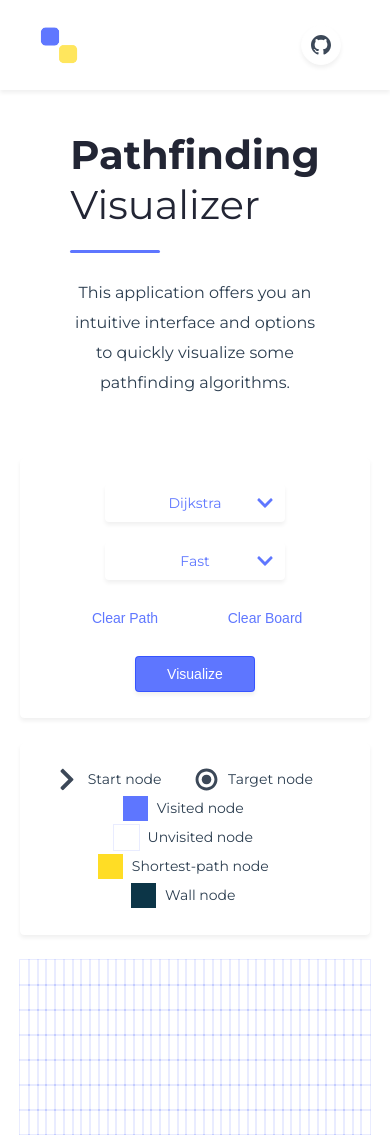
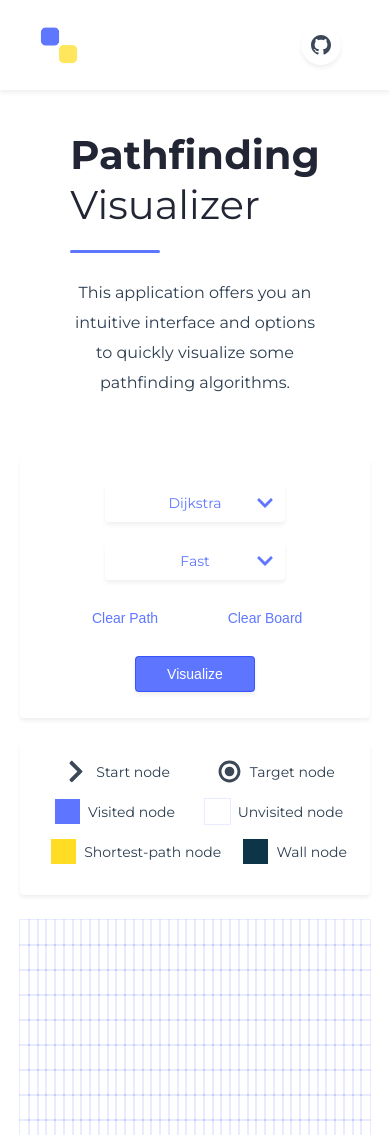
Before and after one commit to vscav/pathfinding-visualizer-vue-ts, a Vue app: page / in a window 390 px wide. Shown: the top 1135 px of the page. Built offline with nearby package versions, Linux system fonts and the light colour scheme; the HTML template or start-up script is replaced by a standard one.

Commit message:
Responsive on legend bar

```diff
--- a/src/components/Legend.vue
+++ b/src/components/Legend.vue
@@ -1,31 +1,29 @@
 <template>
   <div class="legend">
-    <ul>
-      <li>
+    <div class="legend-item">
       <div class="node node-start"></div>
-        Start node
-      </li>
-      <li>
+      <div>Start node</div>
+    </div>
+    <div class="legend-item">
       <div class="node node-finish"></div>
-        Target node
-      </li>
-      <li>
+      <div>Target node</div>
+    </div>
+    <div class="legend-item">
       <div class="node node-visited"></div>
-        Visited node
-      </li>
-      <li>
+      <div>Visited node</div>
+    </div>
+    <div class="legend-item">
       <div class="node node"></div>
-        Unvisited node
-      </li>
-      <li>
+      <div>Unvisited node</div>
+    </div>
+    <div class="legend-item">
       <div class="node node-shortest-path"></div>
-        Shortest-path node
-      </li>
-      <li>
+      <div>Shortest-path node</div>
+    </div>
+    <div class="legend-item">
       <div class="node node-wall"></div>
-        Wall node
-      </li>
-    </ul>
+      <div>Wall node</div>
+    </div>
   </div>
 </template>
 
@@ -38,6 +36,11 @@ export default class Legend extends Vue {}
 
 <style lang="scss" scoped>
 .legend {
+  display: flex;
+  flex-direction: row;
+  flex-wrap: wrap;
+  justify-content: space-around;
+  align-items: center;
   max-width: 1000px;
   margin: auto;
   margin-bottom: 25px;
@@ -47,24 +50,16 @@ export default class Legend extends Vue {}
   border-radius: 4px;
   box-shadow: 0 3px 4px 0 rgba(0, 0, 0, 0.06);
 
-  ul {
+  .legend-item {
+    display: flex;
+    flex-direction: row;
+    align-items: center;
     margin-bottom: 15px;
     padding-inline-start: 0;
 
-    li {
-      display: inline-block;
-      list-style: none;
-      padding: 0 28px 0 0;
+    div:last-child {
+      margin-left: 8px;
       font-size: 14px;
-    }
-
-    div {
-      width: 25px;
-      height: 25px;
-      display: inline-block;
-      position: relative;
-      top: 7.5px;
-      margin: 0 5px;
     }
   }
 
@@ -219,6 +214,11 @@ export default class Legend extends Vue {}
   .legend {
     margin: 0 20px 25px 20px;
     padding: 15px;
+    .legend-item {
+      div:first-child {
+        margin-left: 8px;
+      }
+    }
   }
 }
 </style>
```
Lines whose indentation alone changed are shown as unchanged.
